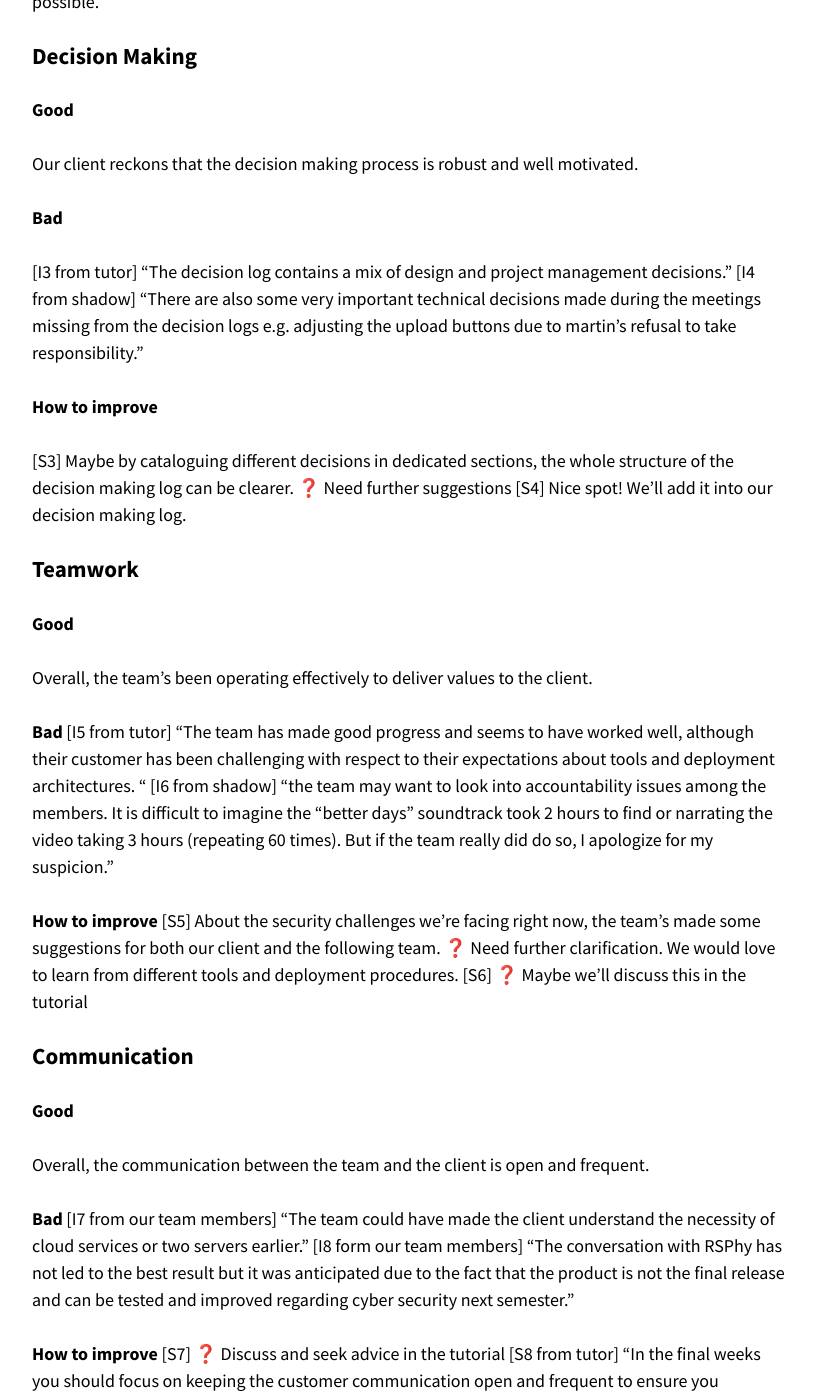
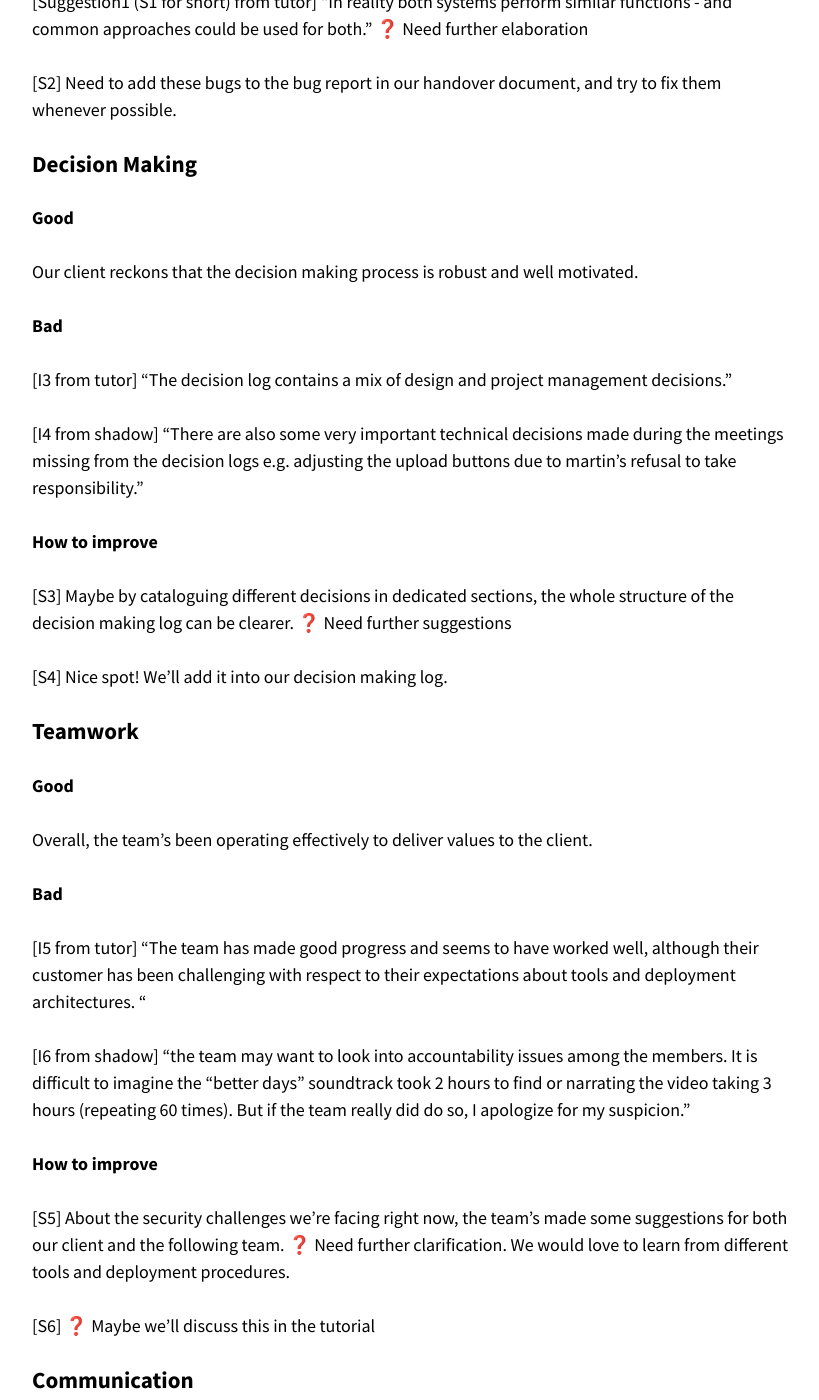
Before and after one commit to optofab/optofab.github.io, a Jekyll site: the page built from _retrospectives/2021-10-19-Retrospective-Audit-3-Semester2.md, in a window 1280 px wide and 1400 px high, scrolled down 1928 px. Shown: the whole window, without its empty margins (343-1162 px from the left). Built offline with Jekyll 4.4.1, drawn with Linux system fonts in a browser that asks for light colours; nearby versions of some CDN libraries; emoji names are drawn with the system emoji font; some of the changed text lies outside the part shown.

Commit message:
add spaces in between paragraphs

```diff
--- a/_retrospectives/2021-10-19-Retrospective-Audit-3-Semester2.md
+++ b/_retrospectives/2021-10-19-Retrospective-Audit-3-Semester2.md
@@ -41,10 +41,13 @@ The team's made progress with the deliverables, and the client is quite happy ab
 **Bad**
 
 [I1 from tutor] "...the order management appears to lagging behind"
+
 [I2 from shadow] Some technical bugs on the website portal
 
-**How to improve"
+**How to improve**
+
 [Suggestion1 (S1 for short) from tutor] "In reality both systems perform similar functions - and common approaches could be used for both." :question: Need further elaboration
+
 [S2] Need to add these bugs to the bug report in our handover document, and try to fix them whenever possible.
 
 ### Decision Making
@@ -56,11 +59,13 @@ Our client reckons that the decision making process is robust and well motivated
 **Bad**
 
 [I3 from tutor] "The decision log contains a mix of design and project management decisions."
+
 [I4 from shadow] "There are also some very important technical decisions made during the meetings missing from the decision logs e.g. adjusting the upload buttons due to martin’s refusal to take responsibility."
 
 **How to improve**
 
 [S3] Maybe by cataloguing different decisions in dedicated sections, the whole structure of the decision making log can be clearer. :question: Need further suggestions
+
 [S4] Nice spot! We'll add it into our decision making log.
 
 ### Teamwork
@@ -70,11 +75,15 @@ Our client reckons that the decision making process is robust and well motivated
 Overall, the team's been operating effectively to deliver values to the client.
 
 **Bad**
+
 [I5 from tutor] "The team has made good progress and seems to have worked well, although their customer has been challenging with respect to their expectations about tools and deployment architectures. "
+
 [I6 from shadow] "the team may want to look into accountability issues among the members. It is difficult to imagine the “better days” soundtrack took 2 hours to find or narrating the video taking 3 hours (repeating 60 times). But if the team really did do so, I apologize for my suspicion."
 
 **How to improve**
+
 [S5] About the security challenges we're facing right now, the team's made some suggestions for both our client and the following team. :question: Need further clarification. We would love to learn from different tools and deployment procedures.
+
 [S6] :question: Maybe we'll discuss this in the tutorial
 
 ### Communication
@@ -84,11 +93,15 @@ Overall, the team's been operating effectively to deliver values to the client.
 Overall, the communication between the team and the client is open and frequent.
 
 **Bad**
+
 [I7 from our team members] "The team could have made the client understand the necessity of cloud services or two servers earlier."
+
 [I8 form our team members] "The conversation with RSPhy has not led to the best result but it was anticipated due to the fact that the product is not the final release and can be tested and improved regarding cyber security next semester."
 
 **How to improve**
+
 [S7] :question: Discuss and seek advice in the tutorial
+
 [S8 from tutor] "In the final weeks you should focus on keeping the customer communication open and frequent to ensure you complete all their handover requirements."
 
 ### Reflection
@@ -98,7 +111,9 @@ Overall, the communication between the team and the client is open and frequent.
 It's great that we learn from our lessons and actively tackle the challenges.
 
 **Bad**
+
 [I9 from shadow] "The output of reflections should be maintained"
 
 **How to improve**
+
 [S9 from tutor] '''There are several valuable insights in your reflection log, and if I was to to summarize they would be “it’s always harder than it looks, it always takes longer that I thought”. The team members should keep these lessons in mind for future work, but also in completing the work in the last few weeks.'''
```
